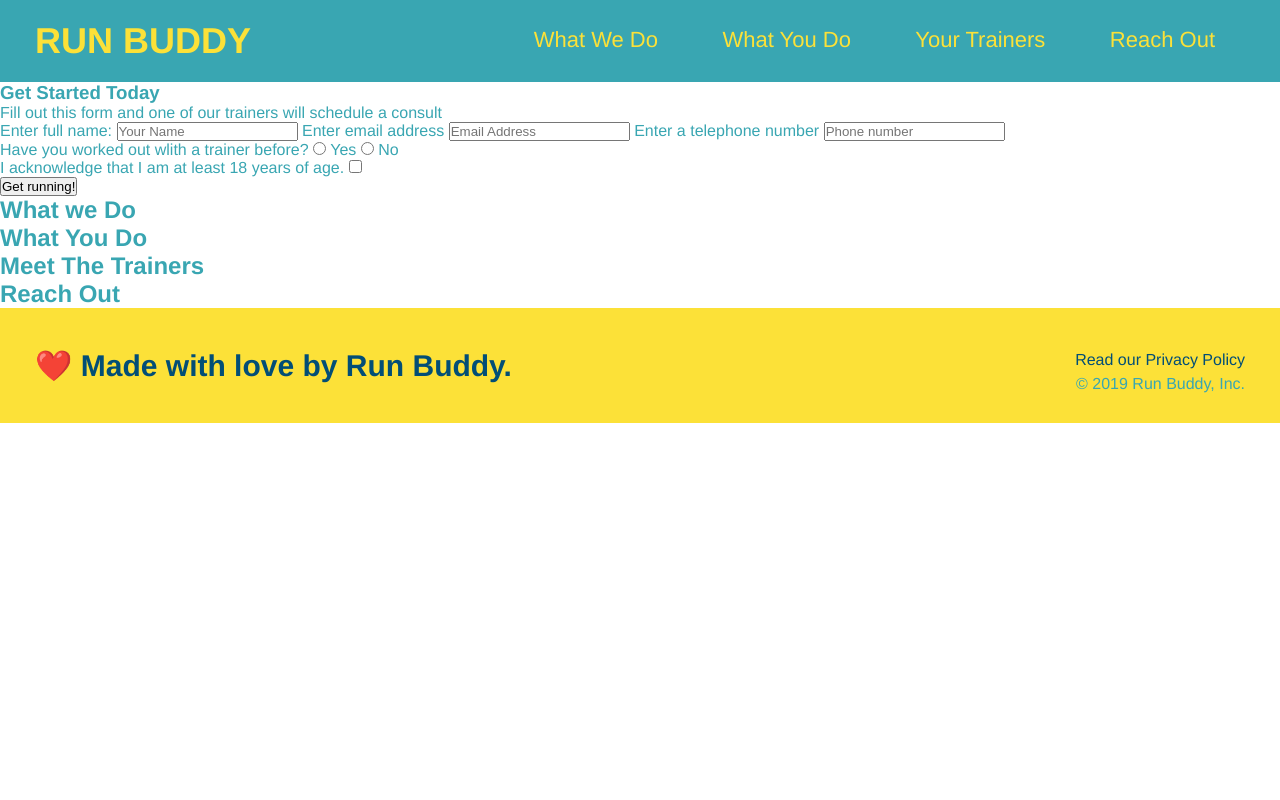
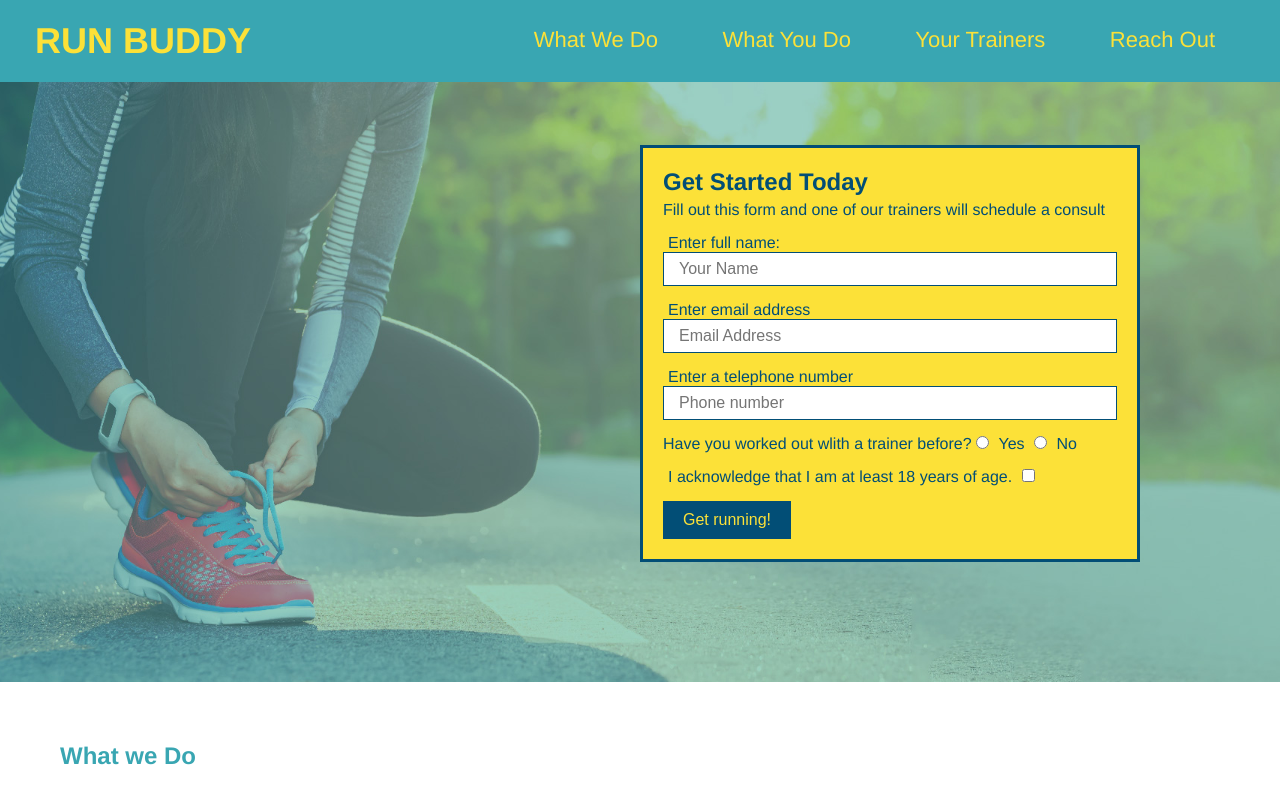
Before and after one commit to CHalseth/run-buddy, a plain HTML site: page index.html in a window 1280 px wide. Shown: the top 800 px of the page. Drawn offline with Linux system fonts and the light colour scheme.

Commit message:
Hero finished

```diff
--- a/assets/css/style.css
+++ b/assets/css/style.css
@@ -72,3 +72,60 @@ footer div {
 footer a {
     color: #024e76;
 }
+
+section {
+    padding: 60px;
+}
+
+/* Hero Style Start */
+.hero {
+    background-image: url("../images/hero-bg.jpg");
+    height: 600px;
+    background-size: cover;
+    background-position: center;
+    position: relative;
+}
+/* Hero Style End */
+
+.hero-form {
+    border: 3px solid #024e76;
+    background-color: #fce138;
+    padding: 20px;
+    width: 500px;
+    color: #024e76;
+    position: absolute;
+    bottom: 120px;
+    right: 140px;
+}
+
+.hero-form h3 {
+    font-size: 24px;
+    margin: 0;
+}
+
+.hero-form p {
+    margin: 5px 0 15px 0;
+}
+
+.form-input {
+    border: 1px solid #024e76;
+    display: block;
+    padding: 7px 15px;
+    font-size: 16px;
+    color: #024e76;
+    width: 100%;
+    margin-bottom: 15px;
+}
+
+.hero-form label {
+    margin: 0 5px;
+}
+
+.hero-form button {
+    color: #fce138;
+    background-color: #024e76;
+    border: none;
+    padding: 10px 20px;
+    font-size: 16px;
+}
+/* Hero Styles End */
--- a/index.html
+++ b/index.html
@@ -33,18 +33,21 @@
         </header>
 
         <!-- hero/jumbotron -->
-        <section>
-            <div>
+        <section class="hero">
+            <div class="hero-form">
                 <h3>Get Started Today</h3>
                 <p>Fill out this form and one of our trainers will schedule a consult</p>
             <!-- Add form element -->
             <form>
                 <label for="name">Enter full name:</label>
-                <input type="text" placeholder="Your Name" name="name" id="name" />
+                <input type="text" placeholder="Your Name" name="name" id="name" class="form-input" />
+
                 <label for="email">Enter email address</label>
-                <input type="email" placeholder="Email Address" name="email" id="email" />
+                <input type="email" placeholder="Email Address" name="email" id="email" class="form-input" />
+
                 <label for="phone">Enter a telephone number</label>
-                <input type="tel" placeholder="Phone number" name="phone" id="phone" />
+                <input type="tel" placeholder="Phone number" name="phone" id="phone" class="form-input" />
+
                 <p>Have you worked out wlith a trainer before?
                     <input type="radio" name="trainer-confirm" id="trainer-yes" />
                     <label for="trainer-yes">Yes</label>
```
Also changed, not shown: assets/images/hero-bg.jpg (added).
